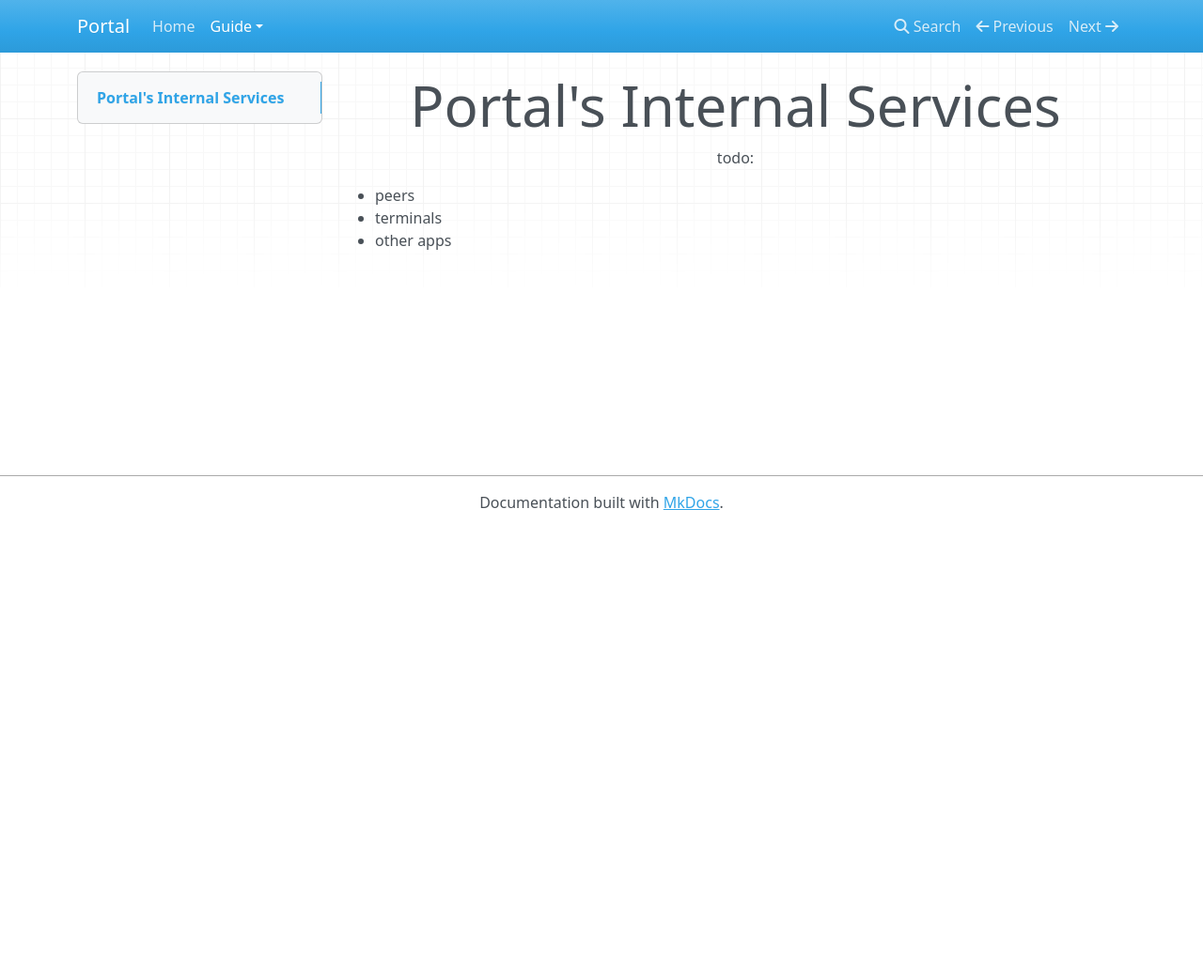
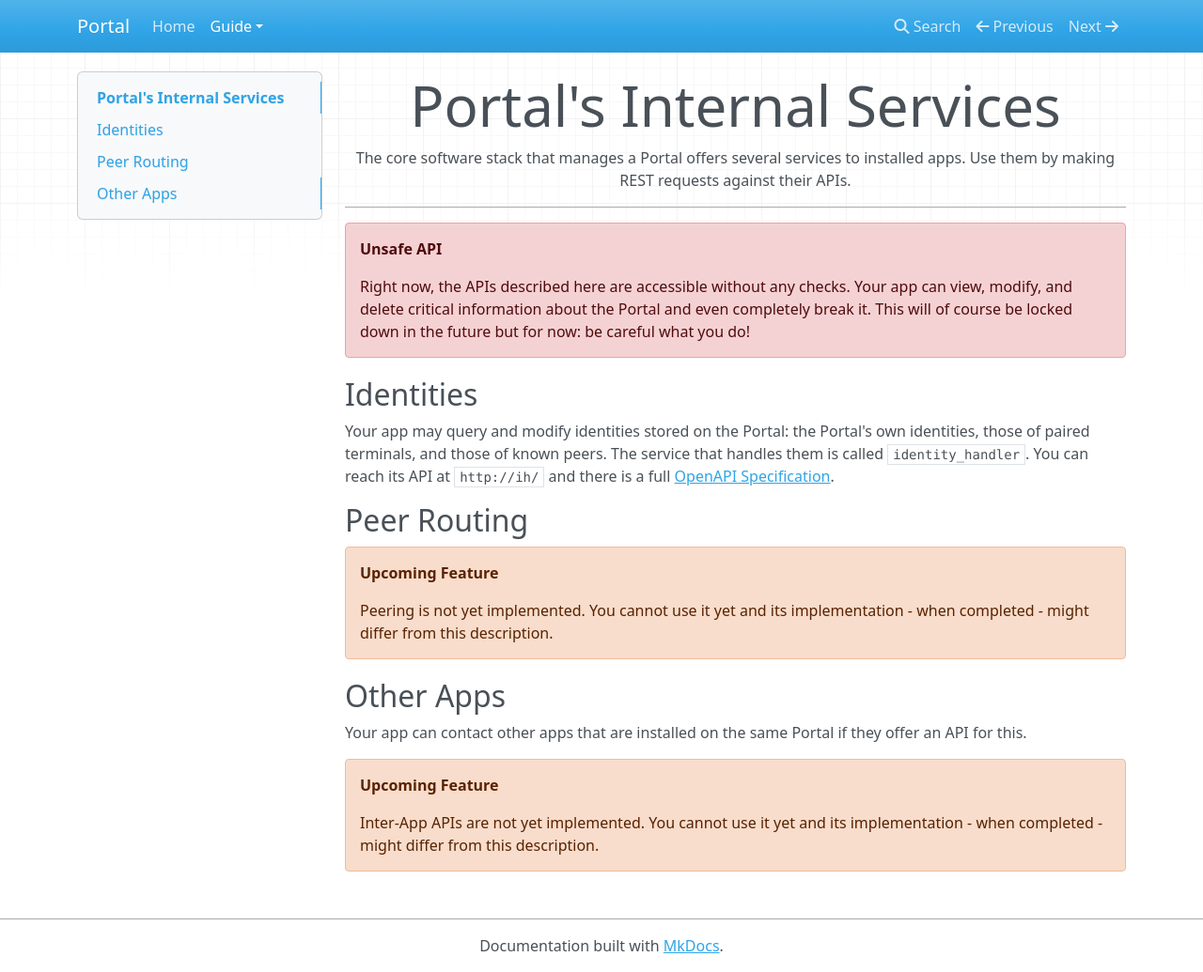
Before and after one commit to FreeshardBase/documentation, an MkDocs documentation site: the page built from docs/internal_services.md, in a window 1280 px wide and 1035 px high. Shown: the whole window at 94% size. Built offline with MkDocs 1.6.1, drawn with Linux system fonts in a browser that asks for light colours; nearby versions of some CDN libraries.

Commit message:
internal services

```diff
--- a/docs/internal_services.md
+++ b/docs/internal_services.md
@@ -1,7 +1,34 @@
 # Portal's Internal Services
 
-todo:
+The core software stack that manages a Portal offers several services to installed apps.
+Use them by making REST requests against their APIs.
 
-* peers
-* terminals
-* other apps
+---
+
+!!! danger "Unsafe API"
+    Right now, the APIs described here are accessible without any checks.
+    Your app can view, modify, and delete critical information about the Portal
+    and even completely break it.
+    This will of course be locked down in the future but for now: be careful what you do!
+
+## Identities
+
+Your app may query and modify identities stored on the Portal:
+the Portal's own identities, those of paired terminals, and those of known peers.
+The service that handles them is called `identity_handler`.
+You can reach its API at `http://ih/` and there is a full [OpenAPI Specification](https://ptl.gitlab.io/identity_handler/).
+
+## Peer Routing
+
+!!! warning "Upcoming Feature"
+    Peering is not yet implemented.
+    You cannot use it yet and its implementation - when completed - might differ from this description.
+
+## Other Apps
+
+Your app can contact other apps that are installed on the same Portal
+if they offer an API for this.
+
+!!! warning "Upcoming Feature"
+    Inter-App APIs are not yet implemented.
+    You cannot use it yet and its implementation - when completed - might differ from this description.
```
